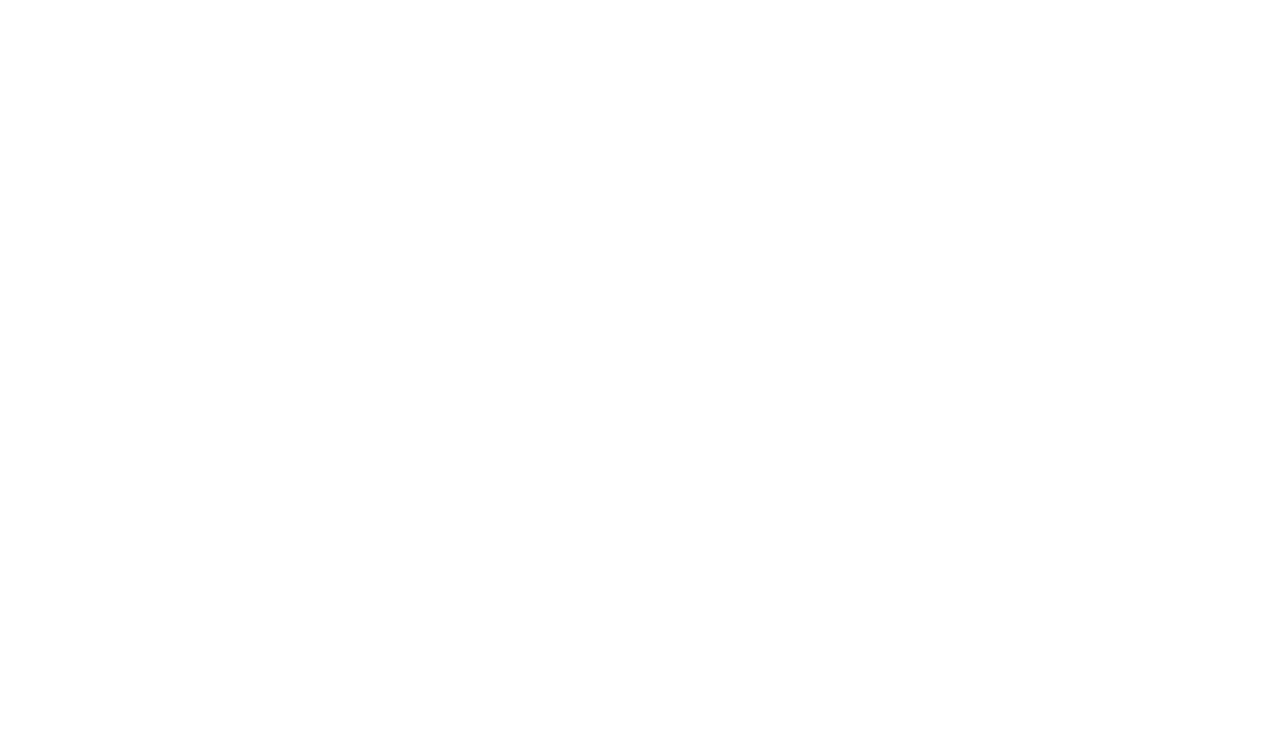
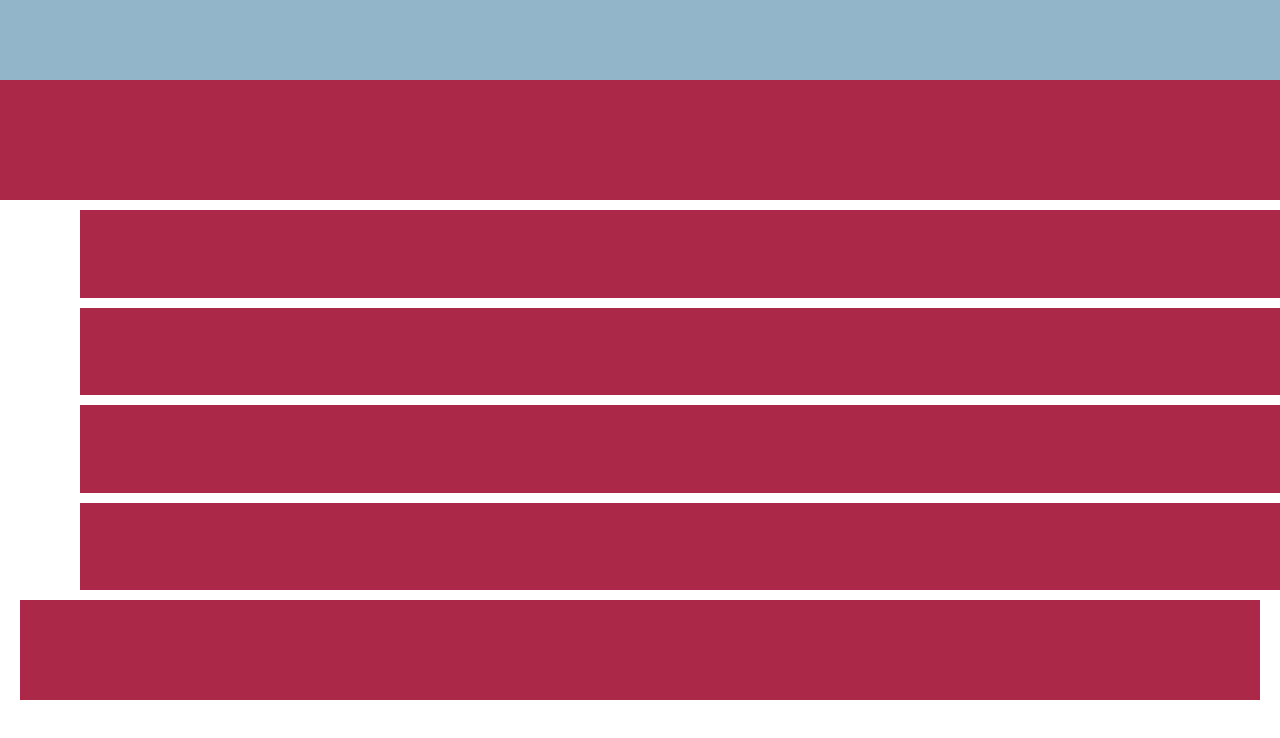
Before and after one commit to josephjjrr/hack_1-Position, a plain HTML site: page index.html in a window 1280 px wide. Drawn offline with Linux system fonts and the light colour scheme.

Commit message:
feat: position

```diff
--- a/index.html
+++ b/index.html
@@ -4,8 +4,22 @@
     <meta charset="UTF-8">
     <meta name="viewport" content="width=device-width, initial-scale=1.0">
     <title>H-1</title>
+    <link rel="stylesheet" href="/style/style.css">
 </head>
 <body>
+    <header class="container-1">
+        <div id="top"></div>
+        <div id="caja"></div>
+    </header>
+    <main class="container-2">
+        <div class="center"></div>
+        <div class="center"></div>
+        <div class="center"></div>
+        <div class="center"></div>
+    </main>
+    <footer class="container-3">
+        <div id="abajo"></div>
 
+    </footer>
 </body>
 </html>
--- a/style/style.css
+++ b/style/style.css
@@ -0,0 +1,43 @@
+* {
+    margin: 0;
+    padding: 0;
+}
+
+.container-1 {
+    position: relative;
+    height: 200px;
+    width: 100%;
+}
+#top {
+
+    height: 40%;
+    background-color: #93B5C9;
+
+}
+#caja {
+
+    height: 60%;
+    background-color: #AB2849;
+}
+.container-2 {
+    height: 350px;
+}
+.center {
+
+    background-color: #AB2849;
+    height: 25%;
+    margin-top: 10px;
+    margin-bottom: 10px;
+    margin-left: 80px;
+
+}
+.container-3 {
+    height: 100px;
+}
+#abajo {
+    height: 100%;
+    background-color: #AB2849;
+    margin-left: 20px;
+    margin-right: 20px;
+    margin-top: 40px;
+}
```
